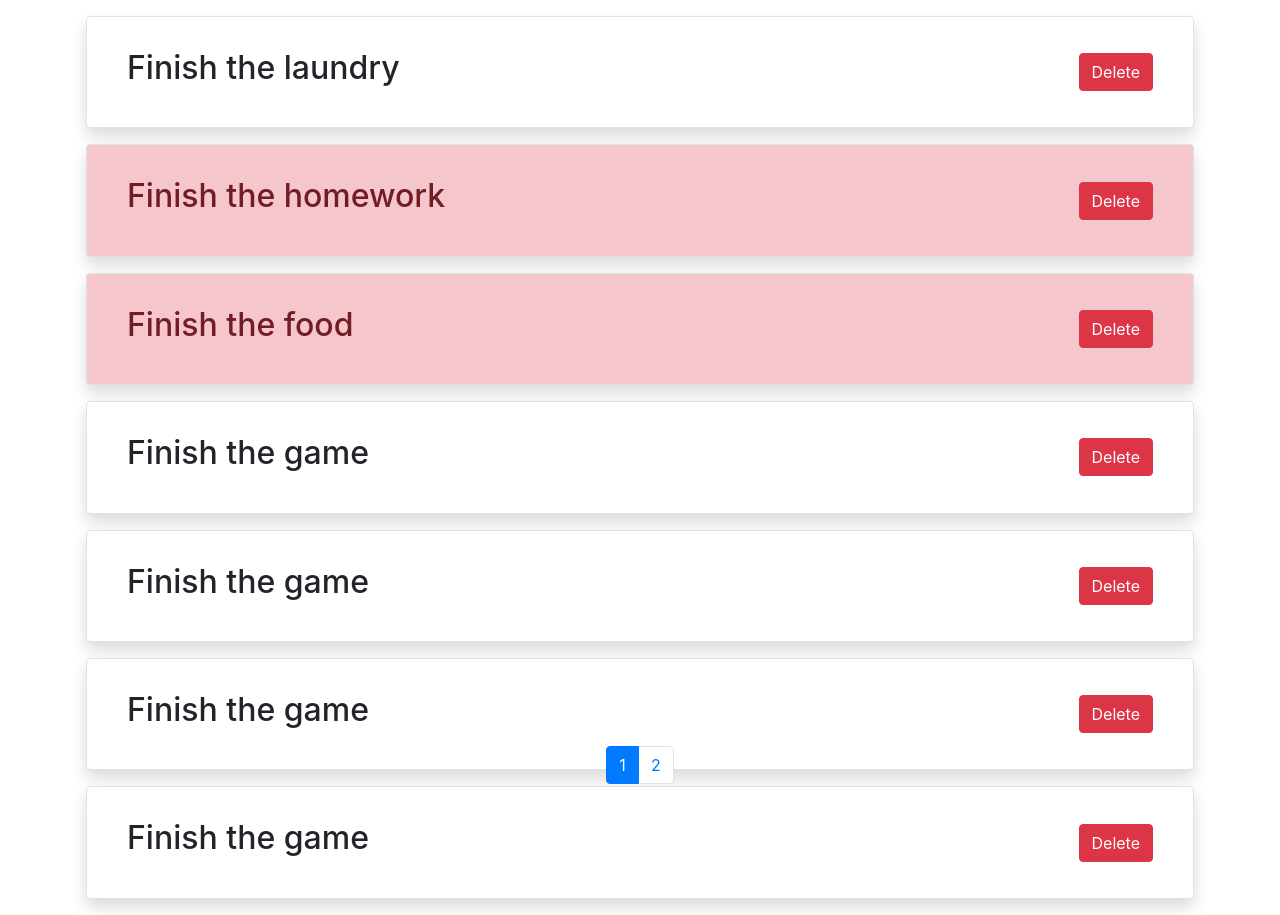
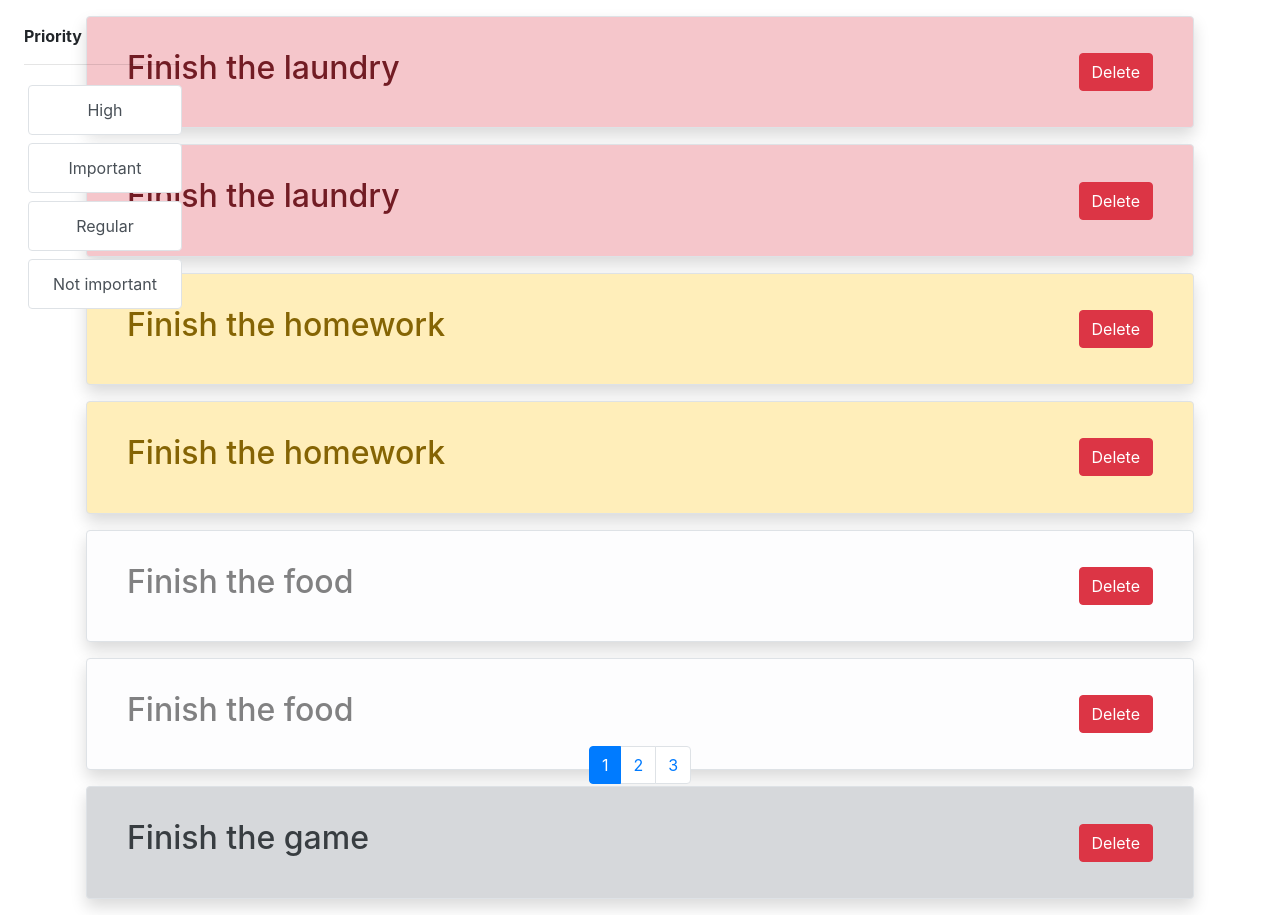
Before and after one commit to Sarthak1911/react-todo-list, a React (Create React App) app: page / in a window 1280 px wide. Built offline with nearby package versions, Linux system fonts and the light colour scheme.

Commit message:
Solved pagination issues | Implemeneted filters

```diff
--- /dev/null
+++ b/src/App.css
@@ -0,0 +1,5 @@
+.floating {
+  top: 0;
+  left: 0;
+  z-index: 1;
+}
--- a/src/App.jsx
+++ b/src/App.jsx
@@ -1,39 +1,70 @@
 import React, { Component } from "react";
 import Todos from "./components/todos/todos";
 import Pagination from "./components/pagination/pagination";
+import Filters from "./components/filters/filters";
 import { todos } from "./services/fakeTodos";
+import { filters } from "./services/fakeFilter";
+import "./App.css";
 class App extends Component {
   state = {
     todos: [],
+    filters: [],
     pageSize: 7,
-    currentPage: 1
+    currentPage: 1,
+    selectedFilters: []
   };
 
   componentDidMount() {
-    this.setState({ todos });
+    this.setState({ todos, filters });
   }
 
   render() {
-    const { todos, pageSize, currentPage } = this.state;
+    const {
+      todos,
+      filters,
+      pageSize,
+      currentPage,
+      selectedFilters
+    } = this.state;
 
     return (
       <React.Fragment>
+        <div className="floating position-fixed m-4">
+          <Filters filters={filters} onSelectFilter={this.handleSelectFilter} />
+        </div>
         <main className="container p-2">
           <Todos
-            todos={todos}
+            todos={this.filterTodos(todos)}
             pageSize={pageSize}
             currentPage={currentPage}
             onDeleteTodo={this.handleDeleteTodo}
+            selectedFilters={selectedFilters}
           />
         </main>
         <Pagination
-          itemsCount={todos.length}
+          itemsCount={this.filterTodos().length}
           pageSize={pageSize}
           currentPage={currentPage}
           onPageSelect={this.handlePageSelect}
         />
       </React.Fragment>
     );
+  }
+
+  filterTodos() {
+    const { selectedFilters, todos } = this.state;
+
+    let processedTodos = [];
+
+    if (selectedFilters.length === 0) return todos;
+
+    for (let selectedFilter of selectedFilters) {
+      for (let todo of todos) {
+        if (todo.priority === selectedFilter.value) processedTodos.push(todo);
+      }
+    }
+
+    return processedTodos;
   }
 
   //Handle events
@@ -52,6 +83,33 @@ class App extends Component {
   handlePageSelect = page => {
     this.setState({ currentPage: page });
   };
+
+  handleSelectFilter = (filter, e) => {
+    let { selectedFilters } = this.state;
+
+    if (e.target.classList.contains("active"))
+      e.target.classList.remove("active");
+
+    //Check if the filter is present
+    let isPresent = selectedFilters.find(
+      selectedFilter => selectedFilter === filter
+    );
+
+    //If the filter is absent and there are no selected filters
+    if (!isPresent && selectedFilters.length >= 0) {
+      selectedFilters = [...selectedFilters, filter];
+      e.target.classList.add("active");
+    }
+
+    //If the filter is present remove it on button click
+    if (isPresent) {
+      selectedFilters = selectedFilters.filter(
+        selectedFilter => selectedFilter !== isPresent
+      );
+    }
+
+    this.setState({ selectedFilters, currentPage: 1 });
+  };
 }
 
 export default App;
--- /dev/null
+++ b/src/components/filter/filter.jsx
@@ -0,0 +1,13 @@
+import React from "react";
+const filter = ({ filter, onSelectFilter }) => {
+  return (
+    <button
+      className={"list-group-item list-group-item-action m-1 rounded border"}
+      onClick={e => onSelectFilter(filter, e)}
+    >
+      {filter.name}
+    </button>
+  );
+};
+
+export default filter;
--- /dev/null
+++ b/src/components/filters/filters.jsx
@@ -0,0 +1,22 @@
+import React from "react";
+import Filter from "../filter/filter";
+const filters = ({ filters, onSelectFilter }) => {
+  return (
+    //Make filters collapsiable
+    <div>
+      <p className="font-weight-bold">Priority</p>
+      <hr />
+      <div className="list-group text-center">
+        {filters.map(filter => (
+          <Filter
+            key={filter.id}
+            filter={filter}
+            onSelectFilter={onSelectFilter}
+          />
+        ))}
+      </div>
+    </div>
+  );
+};
+
+export default filters;
--- a/src/components/todo/todo.jsx
+++ b/src/components/todo/todo.jsx
@@ -4,6 +4,9 @@ const todo = ({ todo, onDeleteTodo }) => {
 
   function getTodoClass() {
     if (priority === 1) return "list-group-item-danger";
+    if (priority === 2) return "list-group-item-warning";
+    if (priority === 3) return "list-group-item-light";
+    if (priority === 4) return "list-group-item-secondary";
   }
 
   return (
--- a/src/components/todos/todos.jsx
+++ b/src/components/todos/todos.jsx
@@ -6,7 +6,13 @@ const todos = ({ todos, currentPage, pageSize, onDeleteTodo }) => {
   function displayTodos() {
     if (todos.length === 0) return "No todos to display";
 
-    let paginatedTodos = paginate(todos, currentPage, pageSize);
+    let sortedTodos = todos.sort((todoOne, todoTwo) => {
+      if (todoOne.priority < todoTwo.priority) return -1;
+      if (todoOne.priority > todoTwo.priority) return 1;
+      return 0;
+    });
+
+    let paginatedTodos = paginate(sortedTodos, currentPage, pageSize);
 
     return paginatedTodos.map(todo => (
       <Todo todo={todo} key={todo.id} onDeleteTodo={onDeleteTodo} />
--- /dev/null
+++ b/src/services/fakeFilter.js
@@ -0,0 +1,22 @@
+export const filters = [
+  {
+    id: "filter_1",
+    name: "High",
+    value: 1
+  },
+  {
+    id: "filter_2",
+    name: "Important",
+    value: 2
+  },
+  {
+    id: "filter_3",
+    name: "Regular",
+    value: 3
+  },
+  {
+    id: "filter_4",
+    name: "Not important",
+    value: 4
+  }
+];
--- a/src/services/fakeTodos.js
+++ b/src/services/fakeTodos.js
@@ -3,7 +3,7 @@ export const todos = [
     id: "1",
     createdBy: "Jon Doe",
     createdOn: "2018-12-12",
-    priority: 4,
+    priority: 1,
     isDone: false,
     title: "Finish the laundry"
   },
@@ -11,7 +11,7 @@ export const todos = [
     id: "2",
     createdBy: "Jane Doe",
     createdOn: "2018-12-13",
-    priority: 1,
+    priority: 2,
     isDone: true,
     title: "Finish the homework"
   },
@@ -19,7 +19,7 @@ export const todos = [
     id: "3",
     createdBy: "Jonny Deep",
     createdOn: "2018-11-12",
-    priority: 1,
+    priority: 3,
     isDone: false,
     title: "Finish the food"
   },
@@ -27,7 +27,7 @@ export const todos = [
     id: "4",
     createdBy: "Adam Appple",
     createdOn: "2018-10-12",
-    priority: 2,
+    priority: 4,
     isDone: false,
     title: "Finish the game"
   },
@@ -35,7 +35,7 @@ export const todos = [
     id: "5",
     createdBy: "Adam Appple",
     createdOn: "2018-10-12",
-    priority: 2,
+    priority: 4,
     isDone: false,
     title: "Finish the game"
   },
@@ -43,7 +43,7 @@ export const todos = [
     id: "6",
     createdBy: "Adam Appple",
     createdOn: "2018-10-12",
-    priority: 2,
+    priority: 4,
     isDone: false,
     title: "Finish the game"
   },
@@ -51,7 +51,7 @@ export const todos = [
     id: "7",
     createdBy: "Adam Appple",
     createdOn: "2018-10-12",
-    priority: 2,
+    priority: 4,
     isDone: false,
     title: "Finish the game"
   },
@@ -59,8 +59,72 @@ export const todos = [
     id: "8",
     createdBy: "Adam Appple",
     createdOn: "2018-10-12",
+    priority: 4,
+    isDone: false,
+    title: "Finish the game"
+  },
+  {
+    id: "9",
+    createdBy: "Jon Doe",
+    createdOn: "2018-12-12",
+    priority: 1,
+    isDone: false,
+    title: "Finish the laundry"
+  },
+  {
+    id: "10",
+    createdBy: "Jane Doe",
+    createdOn: "2018-12-13",
     priority: 2,
+    isDone: true,
+    title: "Finish the homework"
+  },
+  {
+    id: "11",
+    createdBy: "Jonny Deep",
+    createdOn: "2018-11-12",
+    priority: 3,
     isDone: false,
-    title: "Finish the gam"
+    title: "Finish the food"
+  },
+  {
+    id: "12",
+    createdBy: "Adam Appple",
+    createdOn: "2018-10-12",
+    priority: 4,
+    isDone: false,
+    title: "Finish the game"
+  },
+  {
+    id: "13",
+    createdBy: "Adam Appple",
+    createdOn: "2018-10-12",
+    priority: 4,
+    isDone: false,
+    title: "Finish the game"
+  },
+  {
+    id: "14",
+    createdBy: "Adam Appple",
+    createdOn: "2018-10-12",
+    priority: 4,
+    isDone: false,
+    title: "Finish the game"
+  },
+  {
+    id: "15",
+    createdBy: "Adam Appple",
+    createdOn: "2018-10-12",
+    priority: 4,
+    isDone: false,
+    title: "Finish the game"
+  },
+  {
+    id: "16",
+    createdBy: "Adam Appple",
+    createdOn: "2018-10-12",
+    priority: 4,
+    isDone: false,
+    title: "Finish the game"
   }
 ];
```
